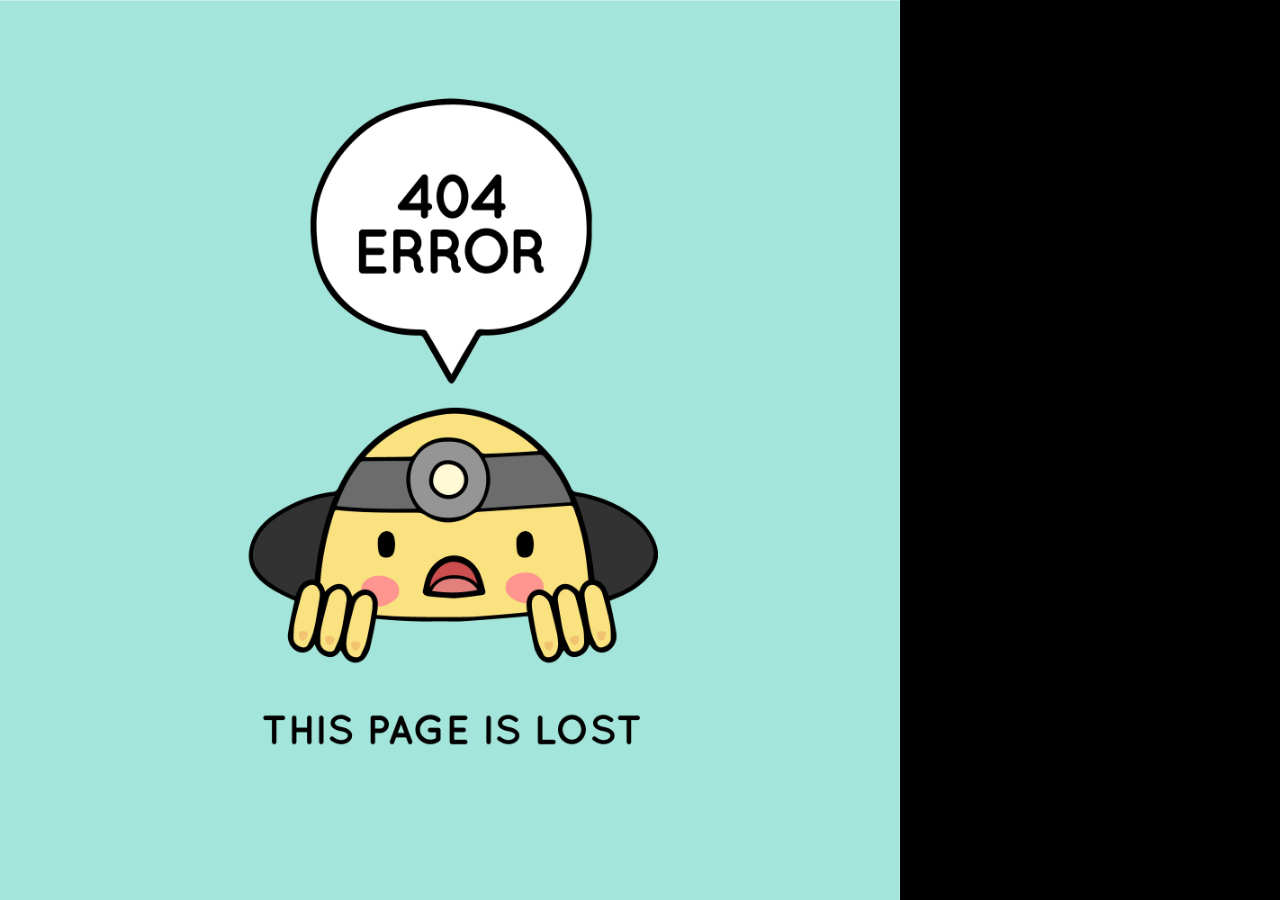
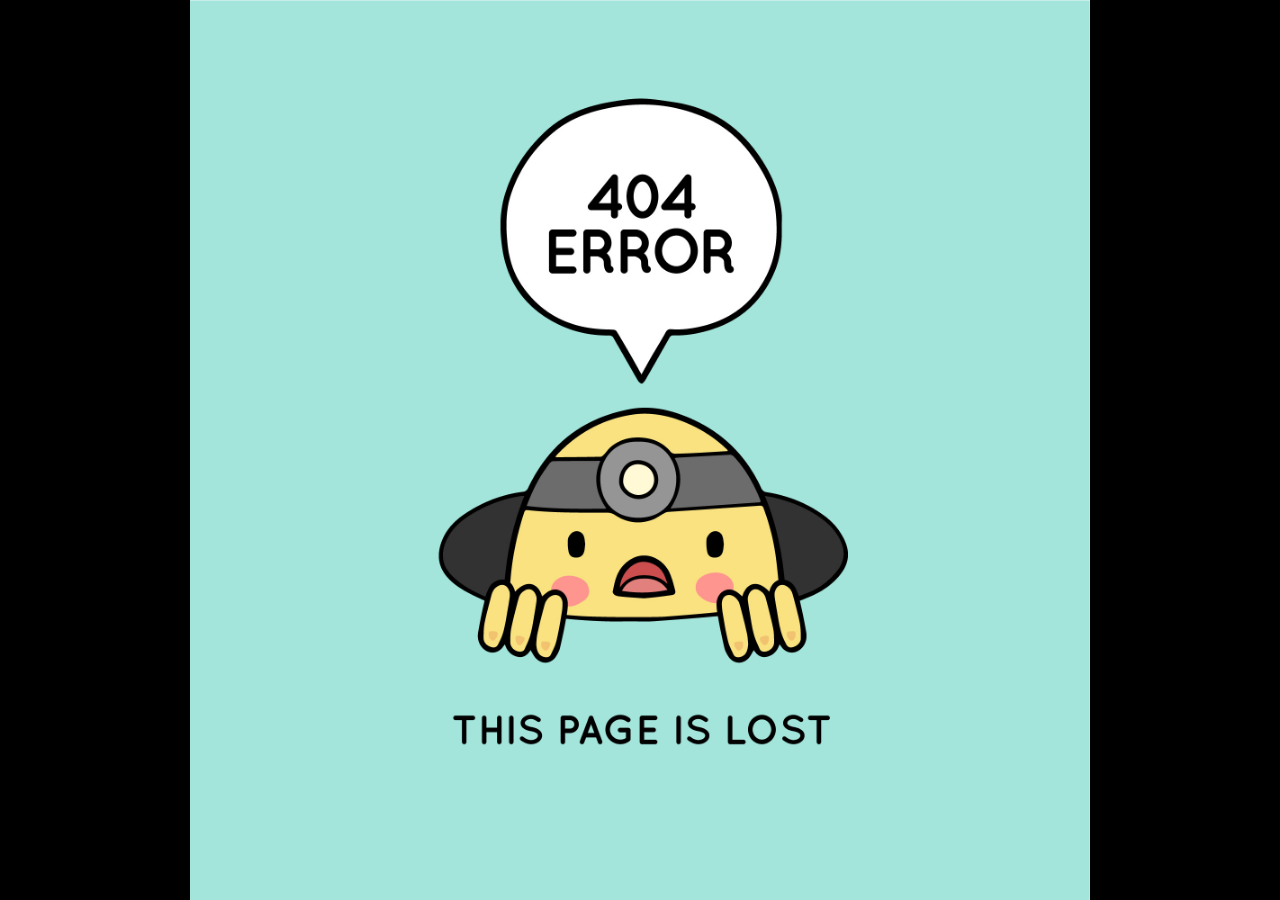
Before and after one commit to flyfei/flyfei.github.io, a Jekyll site: the page index.html, which Jekyll copies as it is, in a window 1280 px wide. Built offline with Jekyll 4.4.1, drawn with Linux system fonts in a browser that asks for light colours.

Commit message:
Update 404.css

```diff
--- a/css/404.css
+++ b/css/404.css
@@ -6,8 +6,10 @@
     display: block;
 }
 .img404 {
-    backgroud: url("/image/404.jpg") no-repeat center center fixed;
-    backgroud-size: cover;
+    backgroud: url("/image/404.jpg");
     height: 100%;
-    overflow: hidden;
+    position: relative;
+    left: 50%;
+    top: 50%;
+    transform: translate(-50%,-50%);
 }
```
